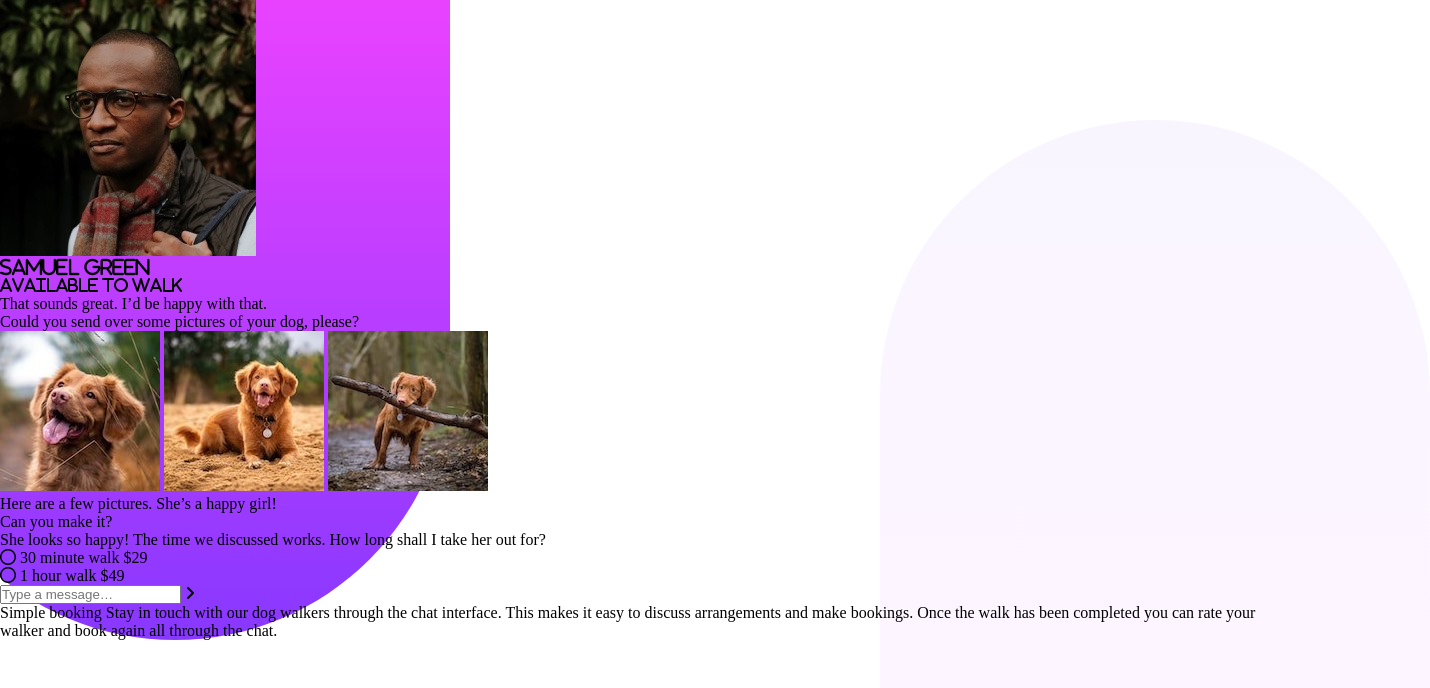
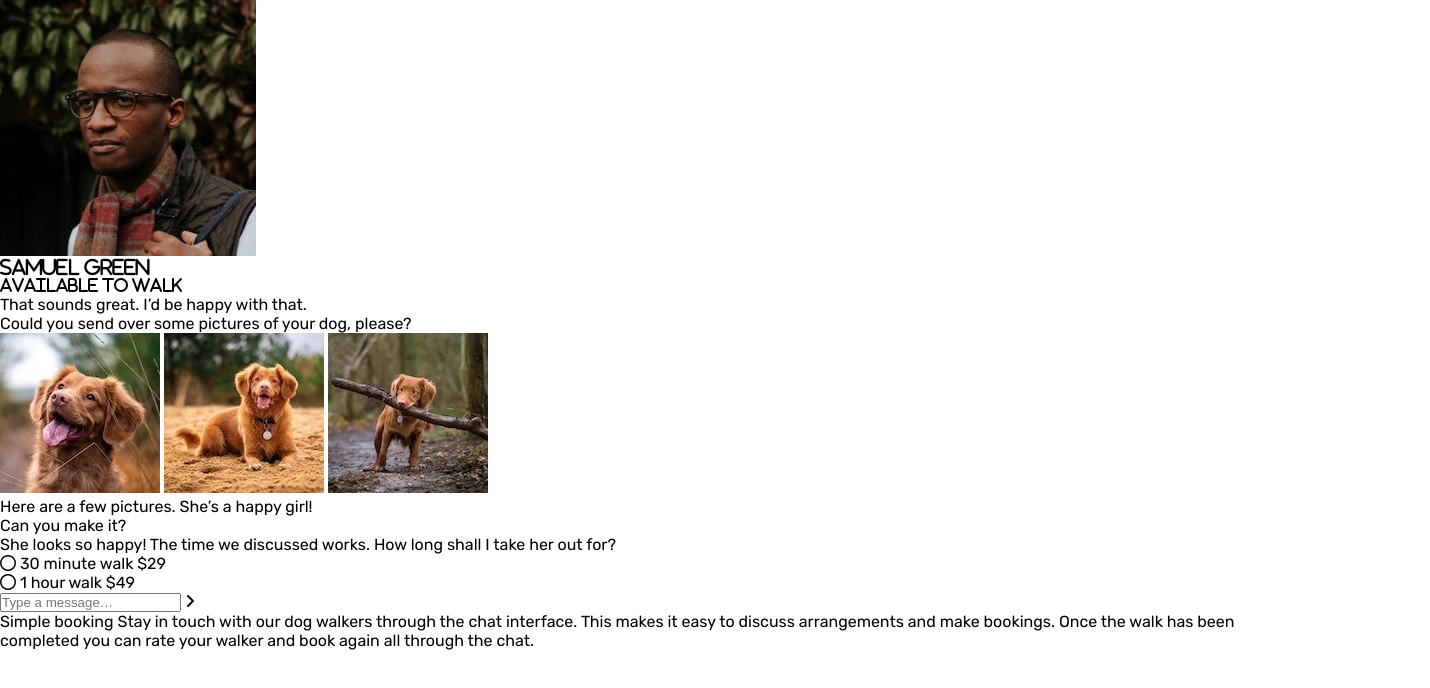
Before and after one commit to Neel-07/Chat-App-Css-Illustration, a plain HTML site: page index.html in a window 1280 px wide. Shown: the whole page, 1430 px wide, since content can reach past the window. Drawn offline with Linux system fonts and the light colour scheme.

Commit message:
updated  css

```diff
--- a/style.css
+++ b/style.css
@@ -1,9 +1,32 @@
+@import url('https://fonts.googleapis.com/css2?family=Rubik:ital,wght@0,300..900;1,300..900&display=swap');
+
+/* font-family: "Rubik", sans-serif; */
+
+
 *{
     margin:0;
     padding:0;
     box-sizing: border-box;
 }
 
+:root{
+  --pale-violet : hsl(276, 100%, 81%);
+  --moderate-violet : hsl(276, 55%, 52%);
+  --desaturated-dark-violet : hsl(271, 15%, 43%);
+  --grayish-blue : hsl(206, 6%, 79%);
+  --dark-grayish-violet : hsl(270, 7%, 64%);
+  --light-magenta: hsl(293, 100%, 63%);
+  --light-violet: hsl(264, 100%, 61%);
+  --light-grayish-violet : hsl(270, 20%, 96%);
+  --very-dark-desaturated-violet : hsl(271, 36%, 24%);
+  --very-light-magenta: hsl(289, 100%, 72%);
+}
+
+body{
+  font-family: 'Rubik', sans-serif;
+}
+
+/*
 body::before {
     content: "";
     width: 550px;
@@ -45,4 +68,4 @@ body::before {
   width:200px;
   background-color:hsl(270, 20%, 96%);
   border:10px solid hsl(0, 0%, 100%);
-}
+} */
```
